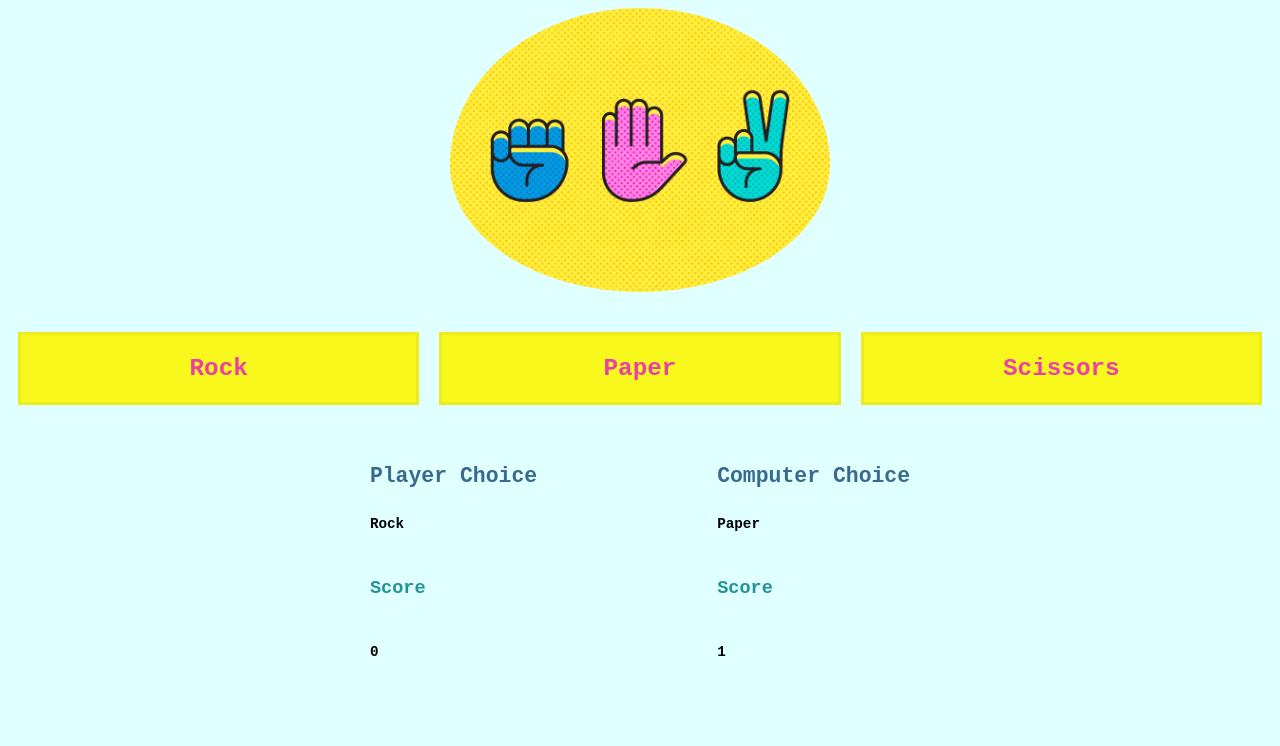
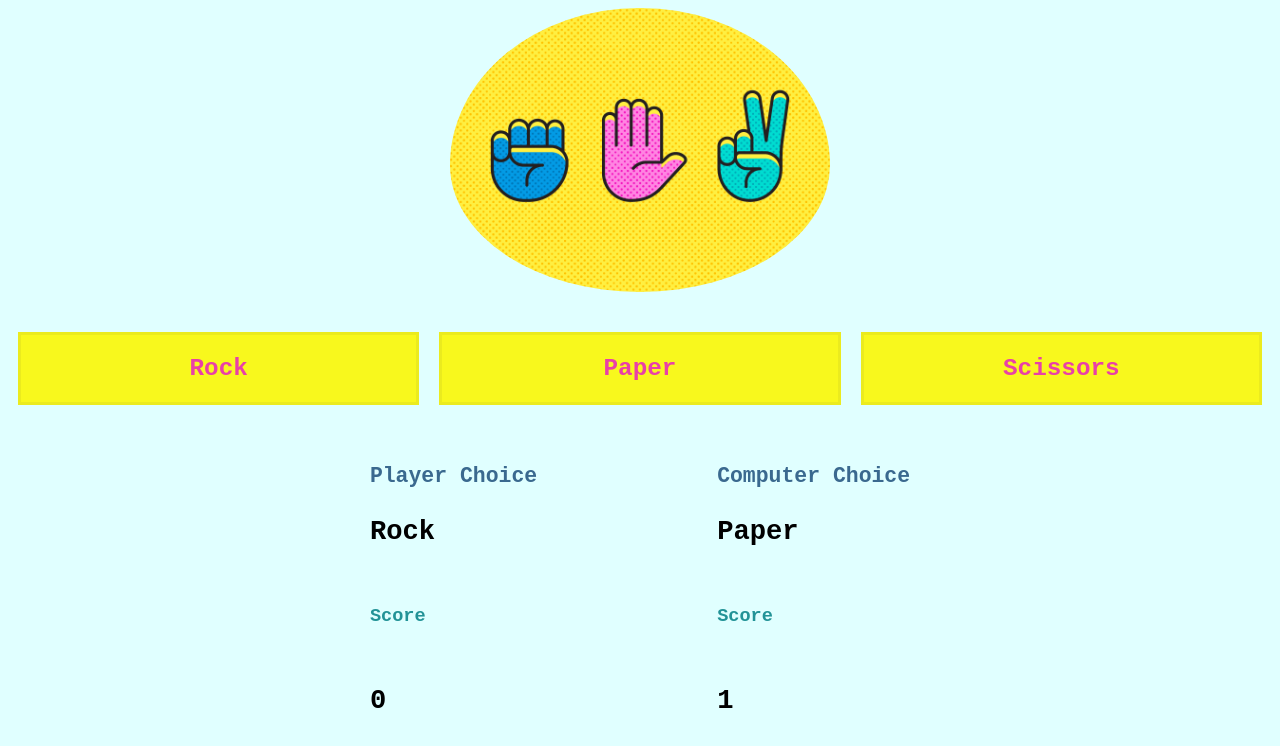
Before and after one commit to BMars101/rock-paper-scissors, a plain HTML site: page index.html in a window 1280 px wide. Both pictures are taken after a click on the button "Rock". Drawn offline with Linux system fonts and the light colour scheme.

Commit message:
Updated UI.

```diff
--- a/index.html
+++ b/index.html
@@ -14,19 +14,19 @@
     <div class="game-container">
         <div class="player-container">
             <h4>Player Choice </h4>
-            <p class="player-choice"></p>
+            <p class="player-choice choice"></p>
             <div class="player-score-container">
                 <h5>Score</h5>
-                <p class="player-score"></p>
-                <button class="reset-btn">Reset</button>
+                <p class="player-score score"></p>
             </div>
         </div>
+        <button class="reset-btn">Reset</button>
         <div class="computer-container">
             <h4>Computer Choice </h4>
-            <p class="computer-choice"></p>
+            <p class="computer-choice choice"></p>
             <div class="computer-score-container">
                 <h5>Score</h5>
-                <p class="computer-score"></p>
+                <p class="computer-score score"></p>
             </div>
         </div>
     </div>
--- a/script.js
+++ b/script.js
@@ -36,11 +36,8 @@ function computerTurn(){
     }
     computerChoice.textContent = compChoice;
 }
+
 function checkWinner(){
-
-}
-function playGame(e){
-
     if(playScore === 5){
         playScoreText.classList.add('winner');
         playScoreText.textContent = 'Player Wins!';
@@ -53,13 +50,16 @@ function playGame(e){
         playScoreText.textContent = '';
         resetBtn.style.display = 'block';
         btnContainer.style.display = "none";
-    }else {
-        console.log(e.target.textContent, playerPick, compChoice);
+    }
+}
+
+function playGame(e){
         computerTurn();
         playerPick = e.target.innerHTML;
         playerChoice.textContent = playerPick;
         getResult();
-    }
+        console.log(e.target.textContent, playerPick, compChoice);
+        console.log(playScore, compScore);
 }
 
 function getResult(){
@@ -67,16 +67,24 @@ function getResult(){
             case 'RockScissors':
             case 'PaperRock':
             case 'ScissorsPaper':
+                if(playScore === 5) {
+                    checkWinner()
+                } else {
                     playScore++;
                     playScoreText.textContent = playScore;
                     compScoreText.textContent = compScore;
+                }
                 break;
             case 'ScissorsRock':
             case 'RockPaper':
             case 'PaperScissors':
+                if(compScore === 5){
+                    checkWinner()
+                } else {
                     compScore++;
                     compScoreText.textContent = compScore;
                     playScoreText.textContent = playScore;
+                }
                 break;
             case 'PaperPaper':
             case 'RockRock':
--- a/styles.css
+++ b/styles.css
@@ -23,6 +23,9 @@ h5 {
     display: grid;
     grid-template-columns: 1fr 1fr 1fr;
     justify-content: center;
+}
+.score, .choice{
+    font-size: 1.9em;
 }
 .computer-score-container, .player-score-container {
     display: grid;
```
Also changed, not shown: 1 other file. Lines whose indentation alone changed are shown as unchanged.
